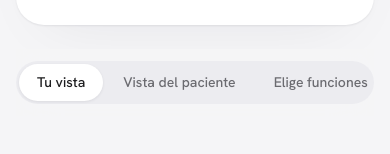
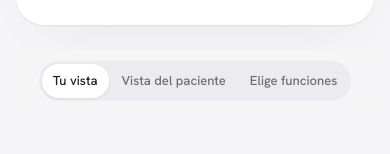
Before and after one commit to davidcortes377/alma-propuesta, a plain HTML site: page index.html in a window 390 px wide. Shown: the part 651-805 px from the top of the page. Drawn offline with Linux system fonts and the light colour scheme.

Commit message:
Ajustar control segmentado en celular
Co-Authored-By: Claude Opus 5.5 <noreply@anthropic.com>

```diff
--- a/index.html
+++ b/index.html
@@ -212,6 +212,7 @@ body.interno .internal{display:grid}
 footer{color:var(--muted);font-size:13px;padding-top:28px;margin-top:28px;border-top:1px solid var(--line)}
 
 @media (max-width:900px){
+  .seg button{padding:7px 11px;font-size:13px}
   .hero{grid-template-columns:minmax(0,1fr);gap:28px;padding-block:40px 24px}
   .app{grid-template-columns:minmax(0,1fr)}
   .side{flex-direction:row;overflow-x:auto;border-right:none;border-bottom:1px solid var(--line);padding:10px}
```
